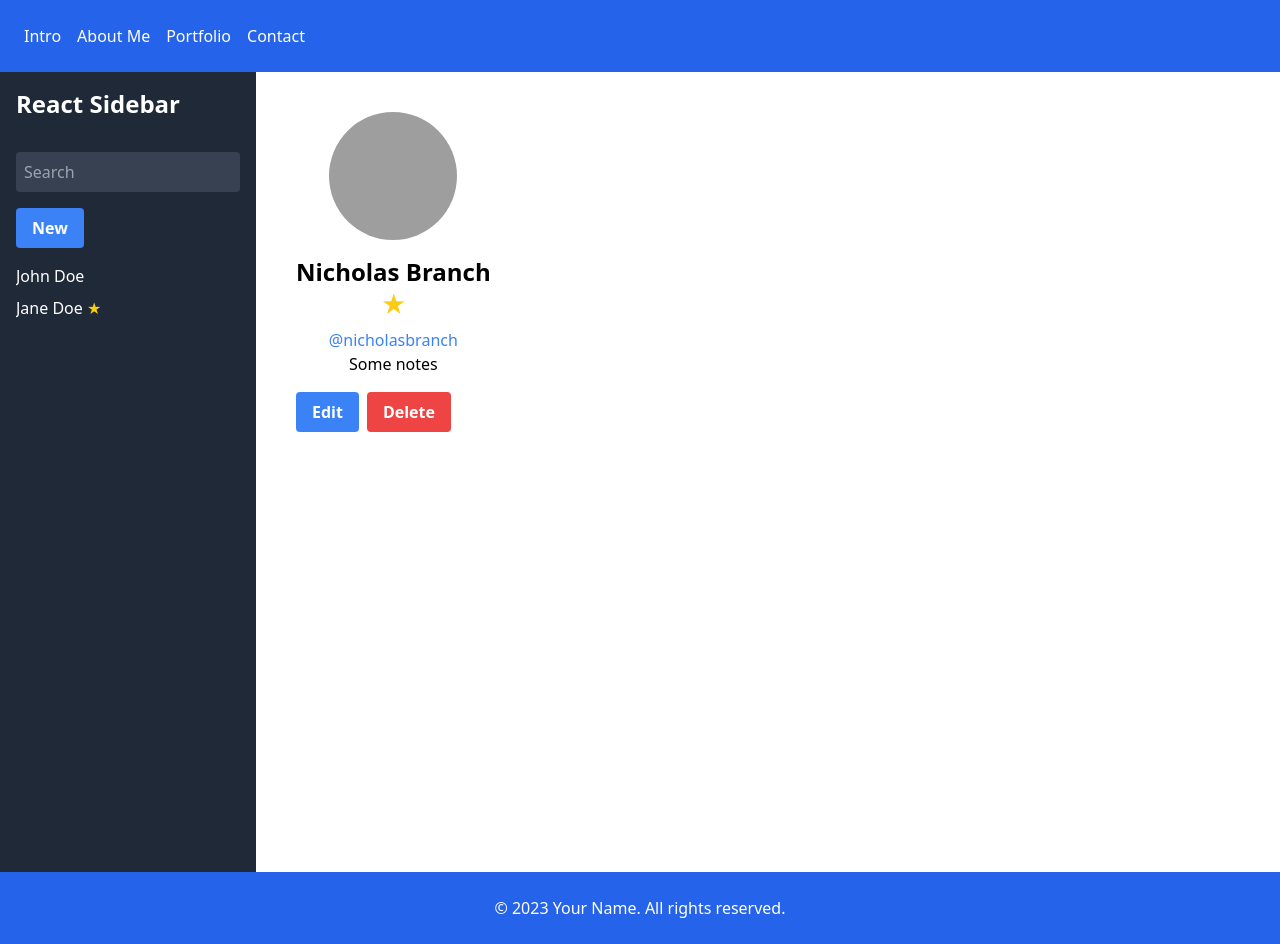
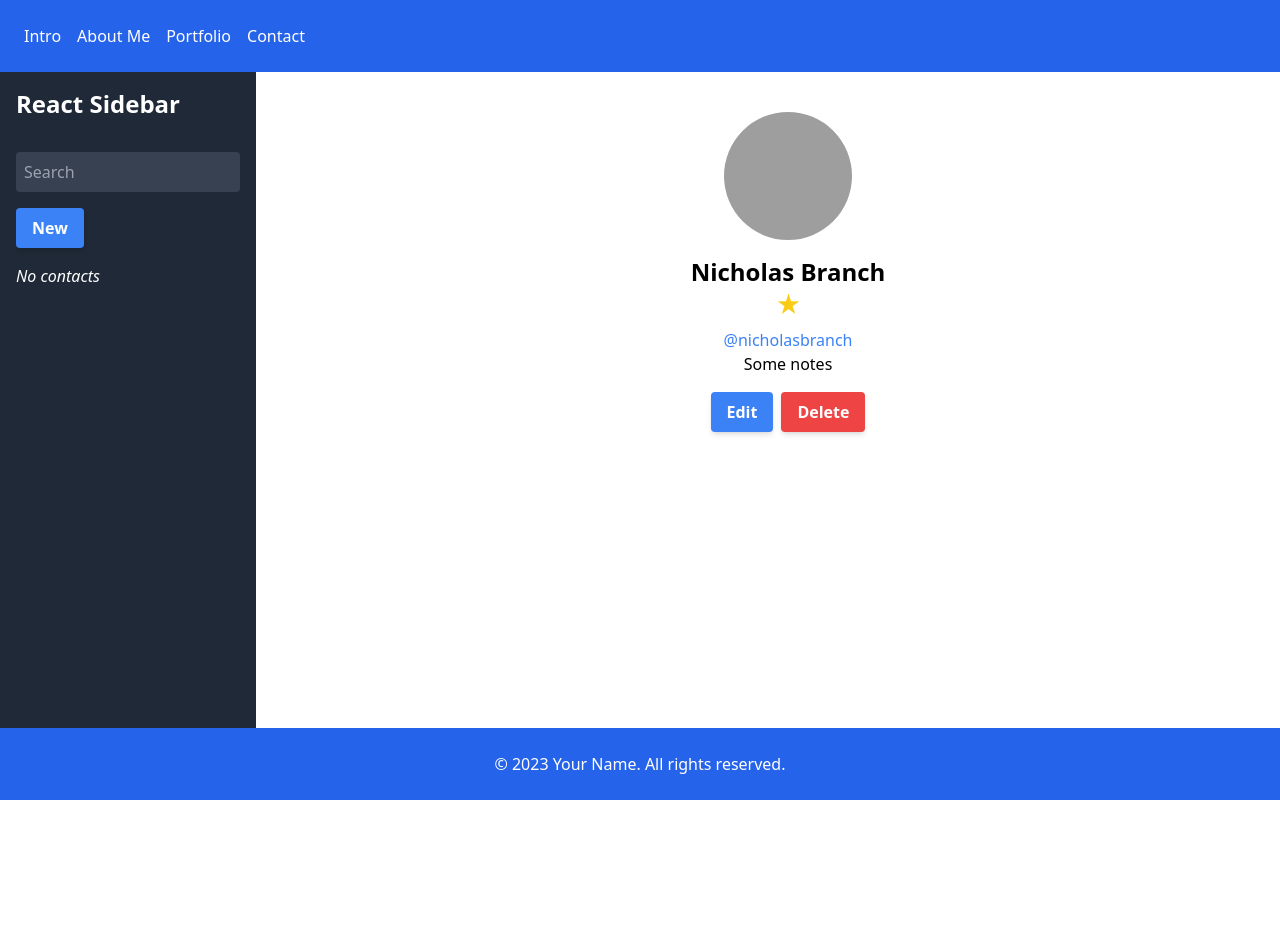
Before and after one commit to nbranch1311/2023-portfolio, a React (Vite) app: page /contact in a window 1280 px wide. After the commit the page ends 800 px from the top, so only its background shows below. Built offline with nearby package versions, Linux system fonts and the light colour scheme; grey boxes are pictures that could not be loaded.

Commit message:
sidebar changes for contacts page

```diff
--- a/src/App.jsx
+++ b/src/App.jsx
@@ -7,8 +7,8 @@ const App = () => {
   return (
     <div className="flex flex-col min-h-screen">
       <Navbar />
-      <main className="flex-grow">
-        <div id="detail">
+      <main className="flex flex-grow">
+        <div className="flex flex-grow" id="detail">
           <Outlet />
         </div>
       </main>
--- /dev/null
+++ b/src/components/Button.jsx
@@ -0,0 +1,41 @@
+import React from "react";
+import PropTypes from "prop-types";
+
+const variantStyles = {
+  primary: "bg-blue-500 hover:bg-blue-700 text-white",
+  secondary: "bg-gray-500 hover:bg-gray-700 text-white",
+  danger: "bg-red-500 hover:bg-red-700 text-white",
+};
+
+const Button = ({
+  children,
+  onClick,
+  type = "button",
+  disabled = false,
+  variant = "primary",
+}) => {
+  const buttonStyle = variantStyles[variant] || variantStyles.primary;
+
+  return (
+    <button
+      className={`font-bold py-2 px-4 rounded mb-4 ${buttonStyle} ${
+        disabled ? "opacity-50 cursor-not-allowed" : "cursor-pointer"
+      } shadow-md`}
+      onClick={onClick}
+      type={type}
+      disabled={disabled}
+    >
+      {children}
+    </button>
+  );
+};
+
+Button.propTypes = {
+  children: PropTypes.node.isRequired,
+  onClick: PropTypes.func,
+  type: PropTypes.oneOf(["button", "submit", "reset"]),
+  disabled: PropTypes.bool,
+  variant: PropTypes.oneOf(["primary", "secondary", "danger"]),
+};
+
+export default Button;
--- a/src/components/Sidebar.jsx
+++ b/src/components/Sidebar.jsx
@@ -1,6 +1,7 @@
 import React from "react";
 import { Form, useLoaderData, Link } from "react-router-dom";
 import { getContacts, createContact } from "../routes/Contact";
+import Button from "./Button";
 
 const action = async () => {
   const contact = await createContact();
@@ -17,7 +18,7 @@ const Sidebar = () => {
 
   return (
     <aside className="w-64 bg-gray-800 text-white flex-none">
-      <div className="flex flex-col h-screen p-4">
+      <div className="flex flex-col p-4">
         <div className="mb-8">
           <h1 className="text-2xl font-bold">React Sidebar</h1>
         </div>
@@ -35,12 +36,7 @@ const Sidebar = () => {
             <div className="sr-only" aria-live="polite"></div>
           </form>
           <Form method="post">
-            <button
-              className="bg-blue-500 hover:bg-blue-700 text-white font-bold py-2 px-4 rounded mb-4"
-              type="submit"
-            >
-              New
-            </button>
+            <Button type="submit">New</Button>
           </Form>
           {contacts.length ? (
             <ul>
--- a/src/routes/Contact.jsx
+++ b/src/routes/Contact.jsx
@@ -1,27 +1,28 @@
 import React, { useState } from "react";
 import PropTypes from "prop-types";
 import { Form } from "react-router-dom";
-import Sidebar from "../components/Sidebar";
+import Sidebar from "components/Sidebar";
+import Button from "components/Button";
 
 const mockContacts = [
-  {
-    id: 1,
-    first: "John",
-    last: "Doe",
-    linkedin: "johndoe",
-    avatar: "https://example.com/avatar.jpg",
-    notes: "This is a note about John Doe.",
-    favorite: false,
-  },
-  {
-    id: 2,
-    first: "Jane",
-    last: "Doe",
-    linkedin: "janedoe",
-    avatar: "https://example.com/avatar2.jpg",
-    notes: "This is a note about Jane Doe.",
-    favorite: true,
-  },
+  //   {
+  //     id: 1,
+  //     first: "John",
+  //     last: "Doe",
+  //     linkedin: "johndoe",
+  //     avatar: "https://example.com/avatar.jpg",
+  //     notes: "This is a note about John Doe.",
+  //     favorite: false,
+  //   },
+  //   {
+  //     id: 2,
+  //     first: "Jane",
+  //     last: "Doe",
+  //     linkedin: "janedoe",
+  //     avatar: "https://example.com/avatar2.jpg",
+  //     notes: "This is a note about Jane Doe.",
+  //     favorite: true,
+  //   },
   // Add more contacts as needed
 ];
 
@@ -62,9 +63,9 @@ const contact = {
 
 const Contact = () => {
   return (
-    <div className="flex">
+    <div className="flex flex-grow">
       <Sidebar />
-      <div className="flex flex-col items-center mt-10 ml-10">
+      <div className="flex flex-col items-center mt-10 ml-10 w-full">
         <div>
           <img
             className="w-32 h-32 rounded-full mb-4"
@@ -100,14 +101,9 @@ const Contact = () => {
 
           {contact.notes && <p className="mb-4">{contact.notes}</p>}
 
-          <div className="flex space-x-2">
+          <div className="flex justify-center space-x-2">
             <Form action="edit">
-              <button
-                className="bg-blue-500 hover:bg-blue-700 text-white font-bold py-2 px-4 rounded"
-                type="submit"
-              >
-                Edit
-              </button>
+              <Button type="submit">Edit</Button>
             </Form>
             <Form
               method="post"
@@ -122,12 +118,9 @@ const Contact = () => {
                 }
               }}
             >
-              <button
-                className="bg-red-500 hover:bg-red-700 text-white font-bold py-2 px-4 rounded"
-                type="submit"
-              >
+              <Button variant="danger" type="submit">
                 Delete
-              </button>
+              </Button>
             </Form>
           </div>
         </div>
```
